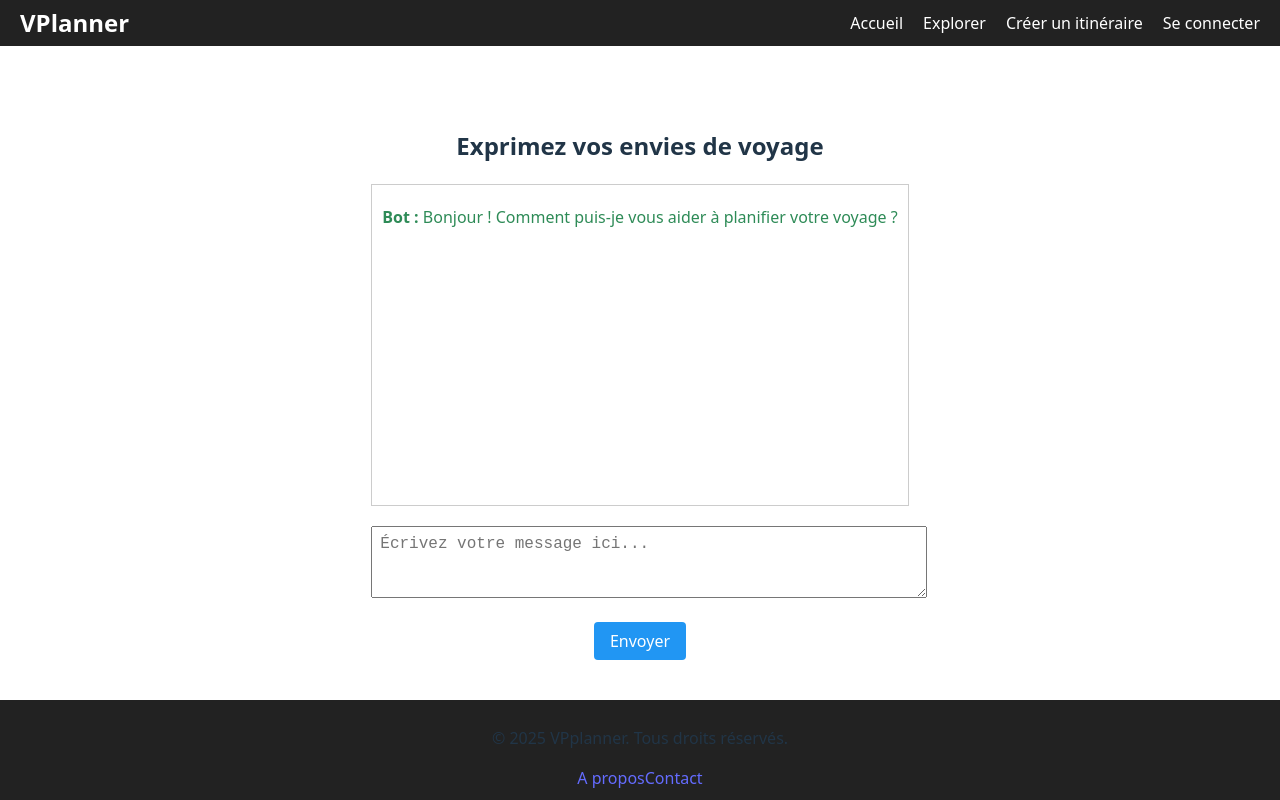
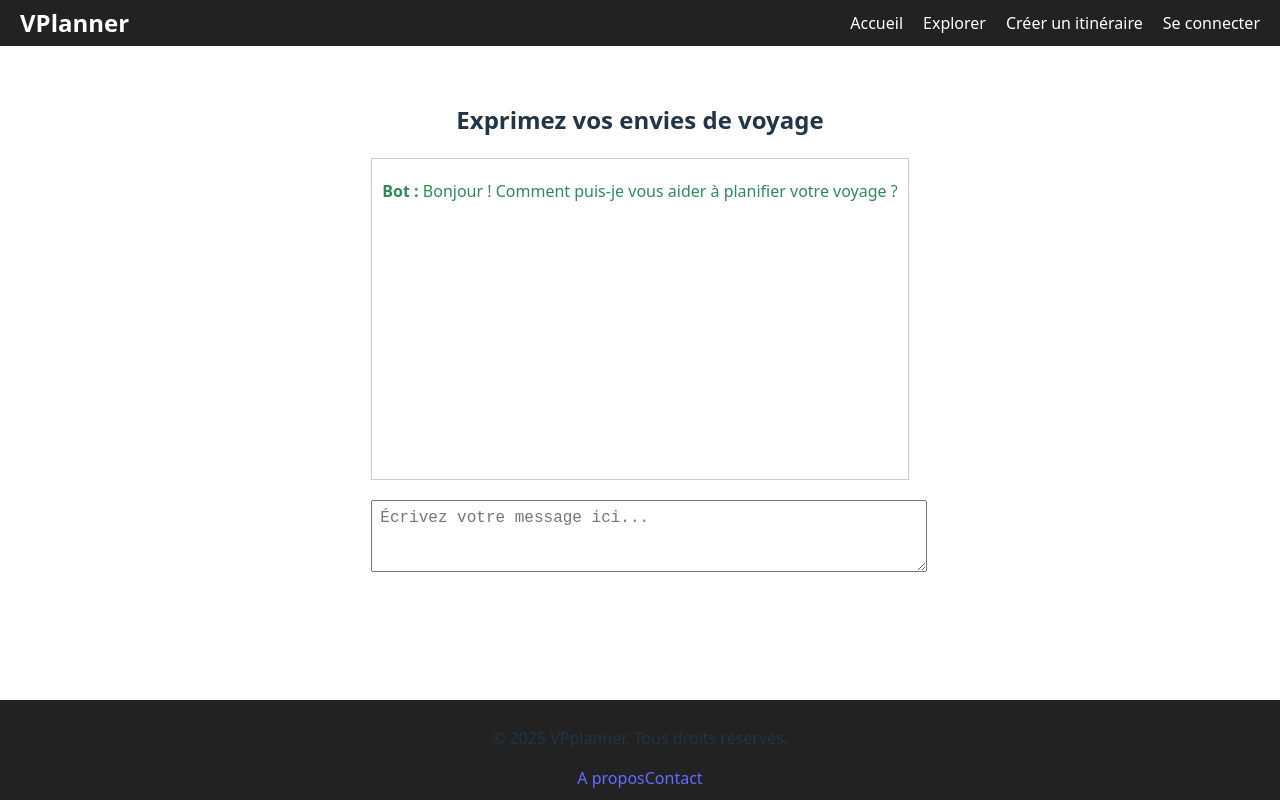
Before and after one commit to Foued-pro/VPlanner, a React (Vite) app in the folder VPlannerFront/: page /explore in a window 1280 px wide. Built offline with nearby package versions, Linux system fonts and the light colour scheme.

Commit message:
enleve button inutile

```diff
--- a/VPlannerFront/src/App.css
+++ b/VPlannerFront/src/App.css
@@ -107,6 +107,8 @@
   padding: 2rem;
   max-width: 600px;
   margin: auto;
+  margin-bottom: 100px;
+
 }
 
 .messages-container {
@@ -125,6 +127,7 @@
 .user-message {
   text-align: right;
   color: #1e90ff;
+
 }
 
 .bot-message {
@@ -139,18 +142,3 @@
   margin-bottom: 0.5rem;
   resize: vertical;
 }
-
-.send-button {
-  margin-top: 10px;
-  padding: 0.5rem 1rem;
-  background-color: #2196F3;
-  color: white;
-  border: none;
-  border-radius: 4px;
-  cursor: pointer;
-}
-
-.send-button:disabled {
-  background-color: #cccccc;
-  cursor: not-allowed;
-}
--- a/VPlannerFront/src/components/Explore.jsx
+++ b/VPlannerFront/src/components/Explore.jsx
@@ -77,14 +77,6 @@ function Explore(props) {
         }}
         disabled={isLoading}
       />
-
-      <button
-        onClick={handleSend}
-        className="send-button"
-        disabled={isLoading}
-      >
-        {isLoading ? 'Envoi en cours...' : 'Envoyer'}
-      </button>
     </div>
   );
 };
```
